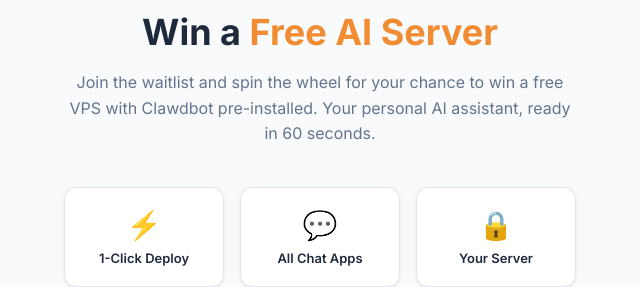
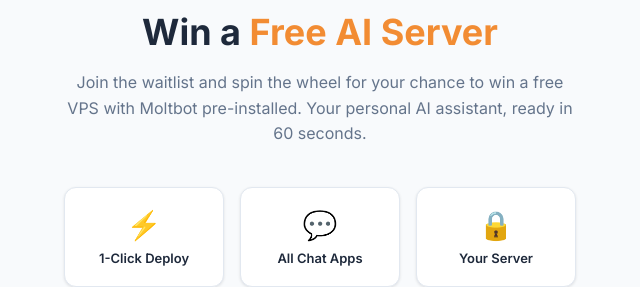
Before and after one commit to Ammarplays/claudnow-waitlist, a website: page index.html in a window 1280 px wide. Shown: the part 211-498 px from the top of the page, 320-960 px from the left. Drawn offline with Linux system fonts and the light colour scheme; no server answers.

Commit message:
Copy: Clawdbot → Moltbot 🦞

```diff
--- a/index.html
+++ b/index.html
@@ -416,7 +416,7 @@
                 <span id="waitlistCount">0</span> people on the waitlist
             </div>
             <h1>Win a <span>Free AI Server</span></h1>
-            <p>Join the waitlist and spin the wheel for your chance to win a free VPS with Clawdbot pre-installed. Your personal AI assistant, ready in 60 seconds.</p>
+            <p>Join the waitlist and spin the wheel for your chance to win a free VPS with Moltbot pre-installed. Your personal AI assistant, ready in 60 seconds.</p>
         </div>
 
         <div class="features">
```
